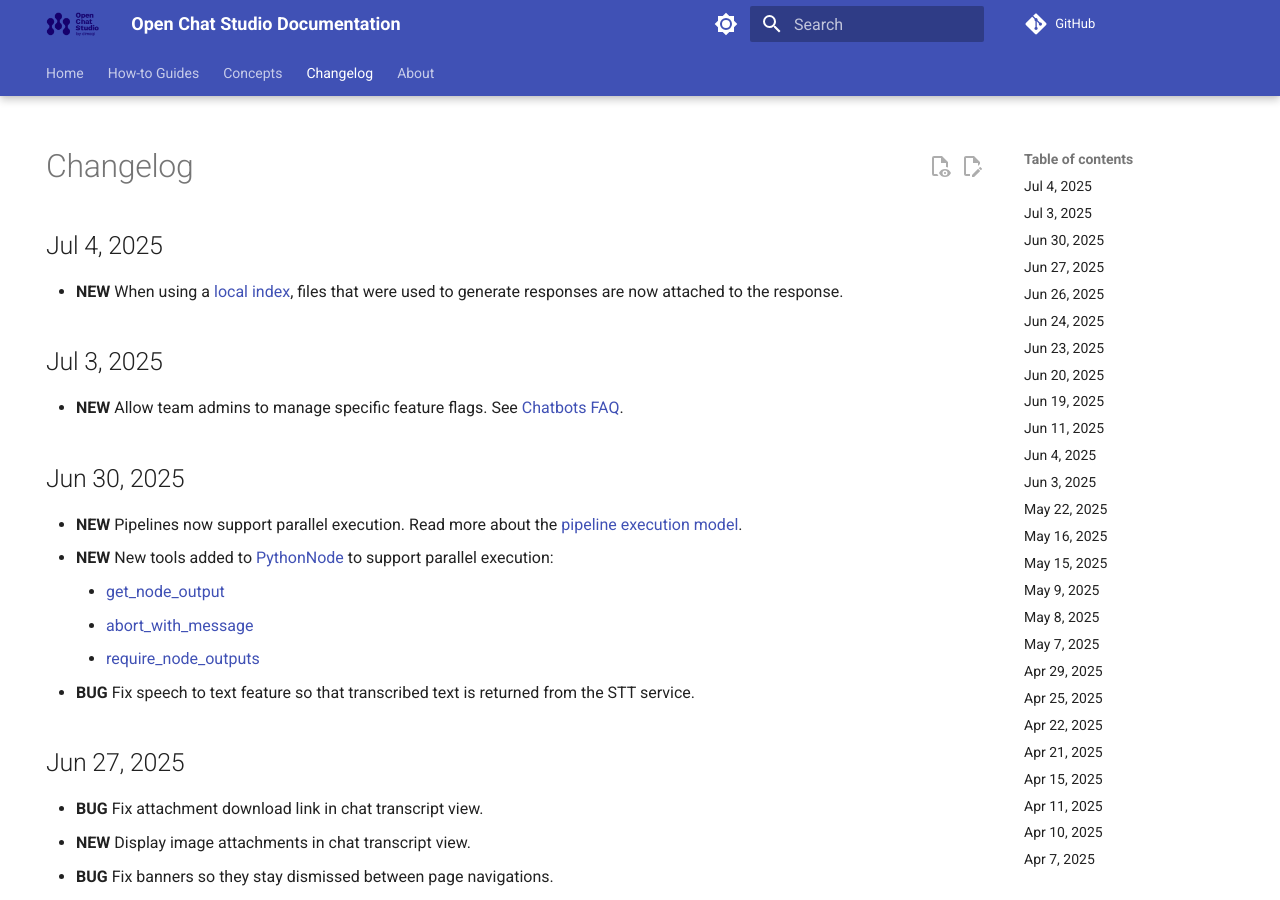
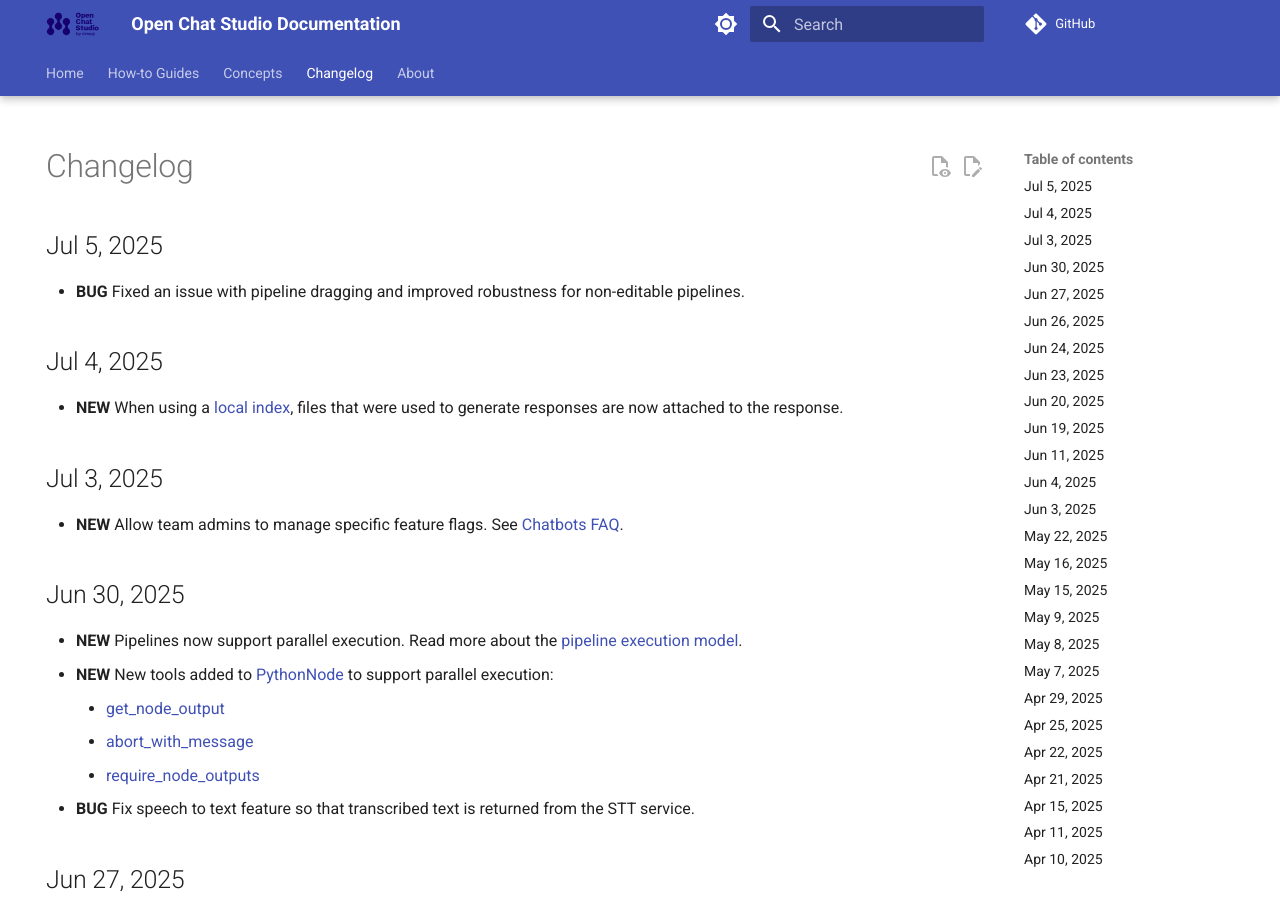
Before and after one commit to dimagi/open-chat-studio-docs, an MkDocs documentation site: the page built from docs/changelog.md, in a window 1280 px wide and 900 px high. Built offline with MkDocs 1.6.1 and Material for MkDocs 9.7.7, drawn with Linux system fonts in a browser that asks for light colours; emoji names are drawn with the system emoji font; a script that is not in the unit is left out; comment, search, counter and statistics services are not loaded.

Commit message:
Update changelog

```diff
--- a/docs/changelog.md
+++ b/docs/changelog.md
@@ -4,6 +4,9 @@
 ---
 
 # Changelog
+## Jul 5, 2025
+* **BUG** Fixed an issue with pipeline dragging and improved robustness for non-editable pipelines.
+
 ## Jul 4, 2025
 * **NEW** When using a [local index](concepts/collections/indexed.md#local-index), files that were used to generate responses are now attached to the response.
 
```
